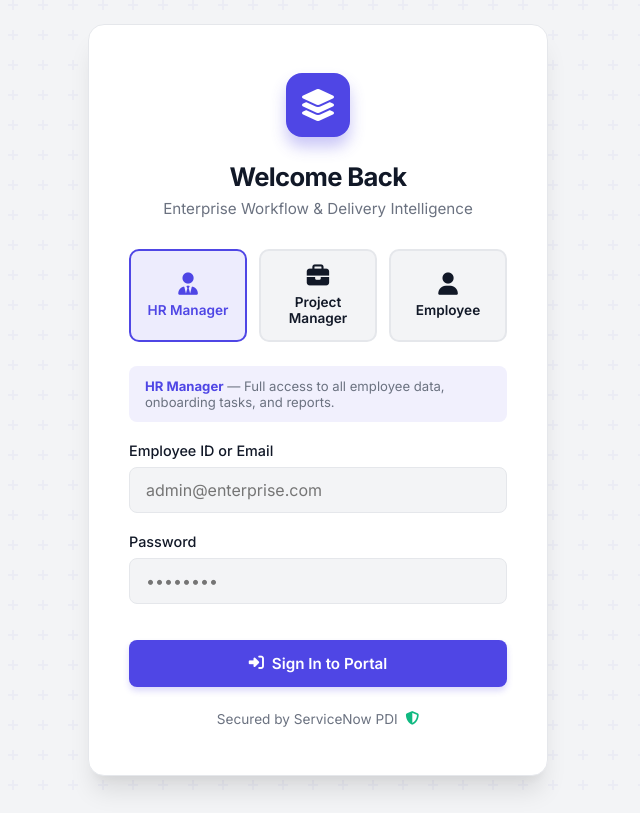
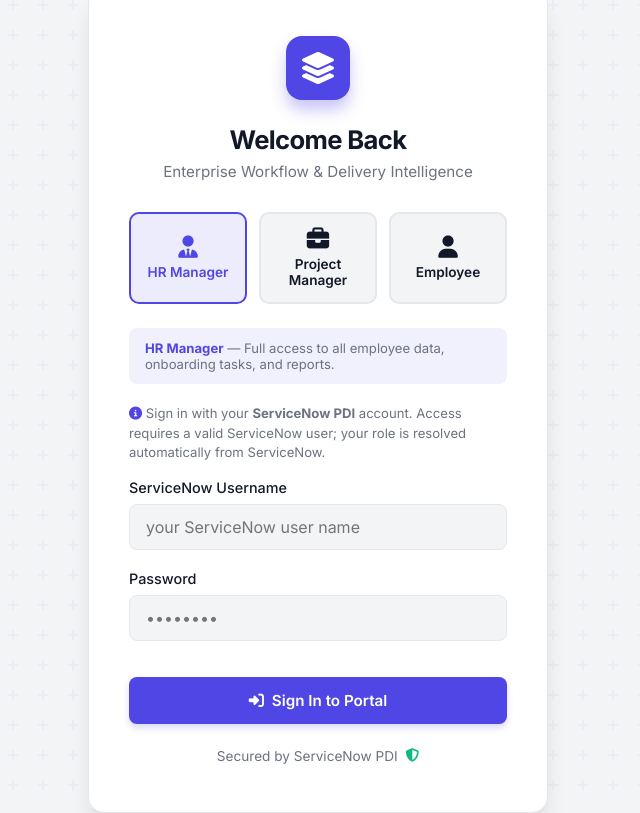
Before and after one commit to roh-eng/Employee-onboarding-ps57, a website: page frontend/login.html in a window 1280 px wide. Shown: the whole page, without its empty margins (322-962 px from the left). Drawn offline with Linux system fonts and the light colour scheme.

Commit message:
feat(login): clarify ServiceNow PDI requirement on login page
Rename username field to 'ServiceNow Username' and add a note that a
valid ServiceNow PDI account is required; role is resolved server-side.

```diff
--- a/frontend/login.html
+++ b/frontend/login.html
@@ -49,10 +49,16 @@
                 <strong>HR Manager</strong> — Full access to all employee data, onboarding tasks, and reports.
             </div>
 
+            <p style="font-size:0.82rem;color:var(--text-muted);margin-bottom:16px;text-align:left;">
+                <i class="fa-solid fa-circle-info" style="color:var(--primary);"></i>
+                Sign in with your <strong>ServiceNow PDI</strong> account. Access requires a valid
+                ServiceNow user; your role is resolved automatically from ServiceNow.
+            </p>
+
             <form id="login-form">
                 <div class="form-group" style="text-align:left;">
-                    <label>Employee ID or Email</label>
-                    <input type="text" id="username" class="form-control" placeholder="admin@enterprise.com" required>
+                    <label>ServiceNow Username</label>
+                    <input type="text" id="username" class="form-control" placeholder="your ServiceNow user name" required>
                 </div>
                 <div class="form-group" style="text-align:left;">
                     <label>Password</label>
```
